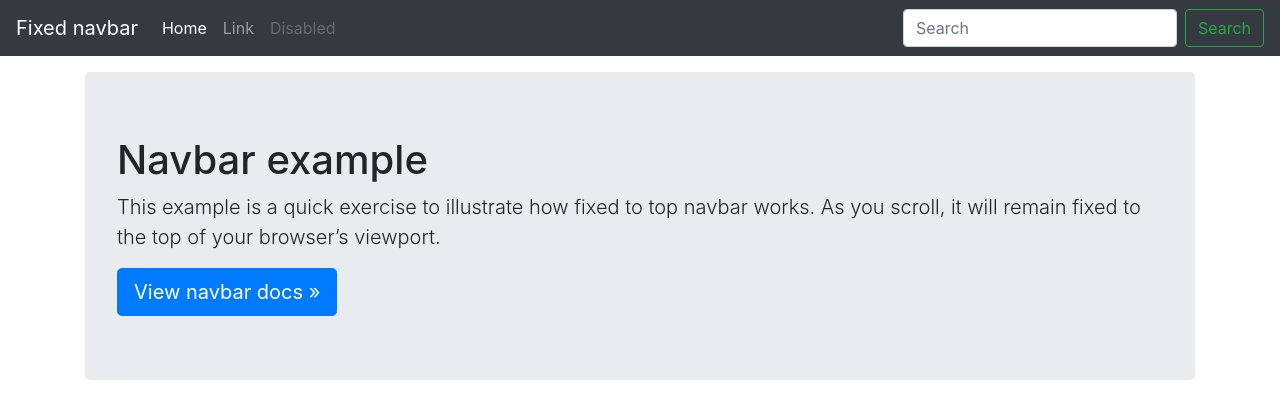
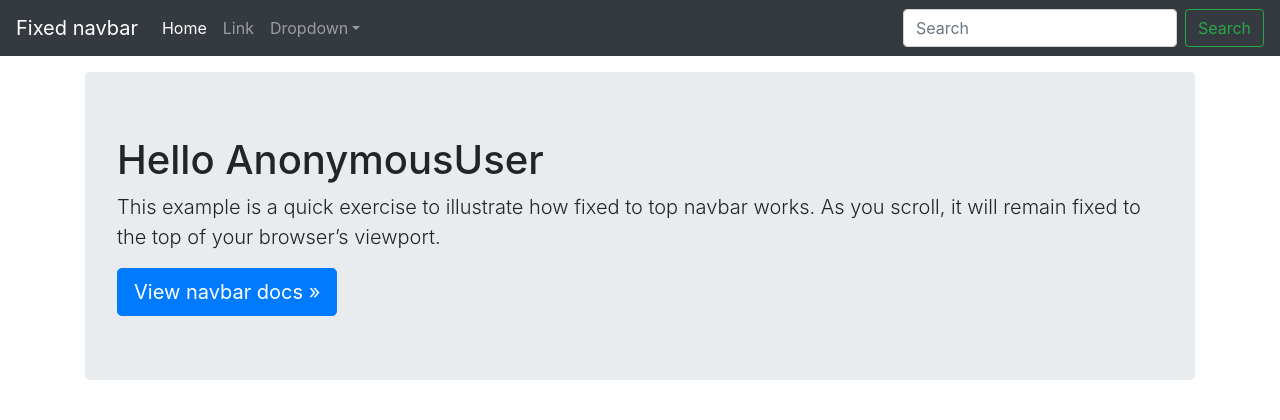
Before and after one commit to leihuagh/tryDjango, a Django app: page / in a window 1280 px wide. Shown: the top 420 px of the page. Run offline with Django 3.2, Linux system fonts and the light colour scheme; some libraries are stand-ins or nearby versions.

Commit message:
portation base template

```diff
--- a/company/templates/home.html
+++ b/company/templates/home.html
@@ -1,3 +1,9 @@
-<h1>Home Page</h1>
+{% extends "base.html" %}
 
-<h3>Hello {{ user }}</h3>
+{% block main_contents %}
+        <div class="jumbotron">
+            <h1>Hello {{ user }}</h1>
+            <p class="lead">This example is a quick exercise to illustrate how fixed to top navbar works. As you scroll, it will remain fixed to the top of your browser’s viewport.</p>
+            <a class="btn btn-lg btn-primary" href="/docs/4.2/components/navbar/" role="button">View navbar docs &raquo;</a>
+        </div>
+{% endblock main_contents %}
--- a/company/views.py
+++ b/company/views.py
@@ -5,7 +5,7 @@ def home(request):
     user = request.user
     if request.user.is_authenticated:
         user = request.user.first_name
-    template = 'base.html'
+    template = 'home.html'
     context = {
         "user": user
     }
--- a/static/js/trydjango.js
+++ b/static/js/trydjango.js
@@ -1,3 +1 @@
-$(document).ready(function(){
-    alert('Hi')
-});
+$(document).ready(function() {})
--- a/templates/base.html
+++ b/templates/base.html
@@ -9,48 +9,15 @@
     <meta name="generator" content="Jekyll v3.8.5">
     <title>Fixed top navbar example · Bootstrap</title>
 
-    <!-- Bootstrap core CSS -->
-    <link rel="stylesheet" href="{% static 'css/bootstrap/bootstrap.min.css' %}">
-
-    <link rel="stylesheet" href="{% static 'css/trydjango.css' %}">
-    <!-- Custom styles for this template -->
-    <link rel="stylesheet" href="{% static 'css/navbar-top-fixed.css' %}" >
+    {% include "base/css.html" %}
 </head>
 <body>
-    <nav class="navbar navbar-expand-md navbar-dark fixed-top bg-dark">
-        <a class="navbar-brand" href="#">Fixed navbar</a>
-        <button class="navbar-toggler" type="button" data-toggle="collapse" data-target="#navbarCollapse" aria-controls="navbarCollapse" aria-expanded="false" aria-label="Toggle navigation">
-        <span class="navbar-toggler-icon"></span>
-        </button>
-        <div class="collapse navbar-collapse" id="navbarCollapse">
-            <ul class="navbar-nav mr-auto">
-                <li class="nav-item active">
-                <a class="nav-link" href="#">Home <span class="sr-only">(current)</span></a>
-                </li>
-                <li class="nav-item">
-                <a class="nav-link" href="#">Link</a>
-                </li>
-                <li class="nav-item">
-                <a class="nav-link disabled" href="#">Disabled</a>
-                </li>
-            </ul>
-            <form class="form-inline mt-2 mt-md-0">
-                <input class="form-control mr-sm-2" type="text" placeholder="Search" aria-label="Search">
-                <button class="btn btn-outline-success my-2 my-sm-0" type="submit">Search</button>
-            </form>
-        </div>
-    </nav>
+    {% include "base/navbar.html" %}
 
     <main role="main" class="container">
-        <div class="jumbotron">
-            <h1>Navbar example</h1>
-            <p class="lead">This example is a quick exercise to illustrate how fixed to top navbar works. As you scroll, it will remain fixed to the top of your browser’s viewport.</p>
-            <a class="btn btn-lg btn-primary" href="/docs/4.2/components/navbar/" role="button">View navbar docs &raquo;</a>
-        </div>
+        {% block main_contents %}
+        {% endblock main_contents %}
     </main>
-    <script src="{% static 'js/jquery/jquery-3.3.1.min.js' %}"></script>
-    <script src="{% static 'js/common/popper.min.js' %}"></script>
-    <script src="{% static 'js/bootstrap/bootstrap.min.js' %}"></script>
-    <script src="{% static 'js/trydjango.js' %}"></script>
+    {% include "base/js.html" %}
 </body>
 </html>
--- /dev/null
+++ b/templates/base/css.html
@@ -0,0 +1,8 @@
+{% load static %}
+
+    <!-- Bootstrap core CSS -->
+    <link rel="stylesheet" href="{% static 'css/bootstrap/bootstrap.min.css' %}">
+
+    <link rel="stylesheet" href="{% static 'css/trydjango.css' %}">
+    <!-- Custom styles for this template -->
+    <link rel="stylesheet" href="{% static 'css/navbar-top-fixed.css' %}" >
--- /dev/null
+++ b/templates/base/js.html
@@ -0,0 +1,6 @@
+{% load static %}
+
+<script src="{% static 'js/jquery/jquery-3.3.1.min.js' %}"></script>
+    <script src="{% static 'js/common/popper.min.js' %}"></script>
+    <script src="{% static 'js/bootstrap/bootstrap.min.js' %}"></script>
+    <script src="{% static 'js/trydjango.js' %}"></script>
--- /dev/null
+++ b/templates/base/navbar.html
@@ -0,0 +1,28 @@
+    <nav class="navbar navbar-expand-md navbar-dark fixed-top bg-dark">
+        <a class="navbar-brand" href="#">Fixed navbar</a>
+        <button class="navbar-toggler" type="button" data-toggle="collapse" data-target="#navbarCollapse" aria-controls="navbarCollapse" aria-expanded="false" aria-label="Toggle navigation">
+        <span class="navbar-toggler-icon"></span>
+        </button>
+        <div class="collapse navbar-collapse" id="navbarCollapse">
+            <ul class="navbar-nav mr-auto">
+                <li class="nav-item active">
+                <a class="nav-link" href="#">Home <span class="sr-only">(current)</span></a>
+                </li>
+                <li class="nav-item">
+                <a class="nav-link" href="#">Link</a>
+                </li>
+                <li class="nav-item dropdown">
+                    <a class="nav-link dropdown-toggle" href="#" id="dropdown01" data-toggle="dropdown" aria-haspopup="true" aria-expanded="false">Dropdown</a>
+                    <div class="dropdown-menu" aria-labelledby="dropdown01">
+                        <a class="dropdown-item" href="#">Action</a>
+                        <a class="dropdown-item" href="#">Another action</a>
+                        <a class="dropdown-item" href="#">Something else here</a>
+                    </div>
+                </li>
+            </ul>
+            <form class="form-inline mt-2 mt-md-0">
+                <input class="form-control mr-sm-2" type="text" placeholder="Search" aria-label="Search">
+                <button class="btn btn-outline-success my-2 my-sm-0" type="submit">Search</button>
+            </form>
+        </div>
+    </nav>
```
